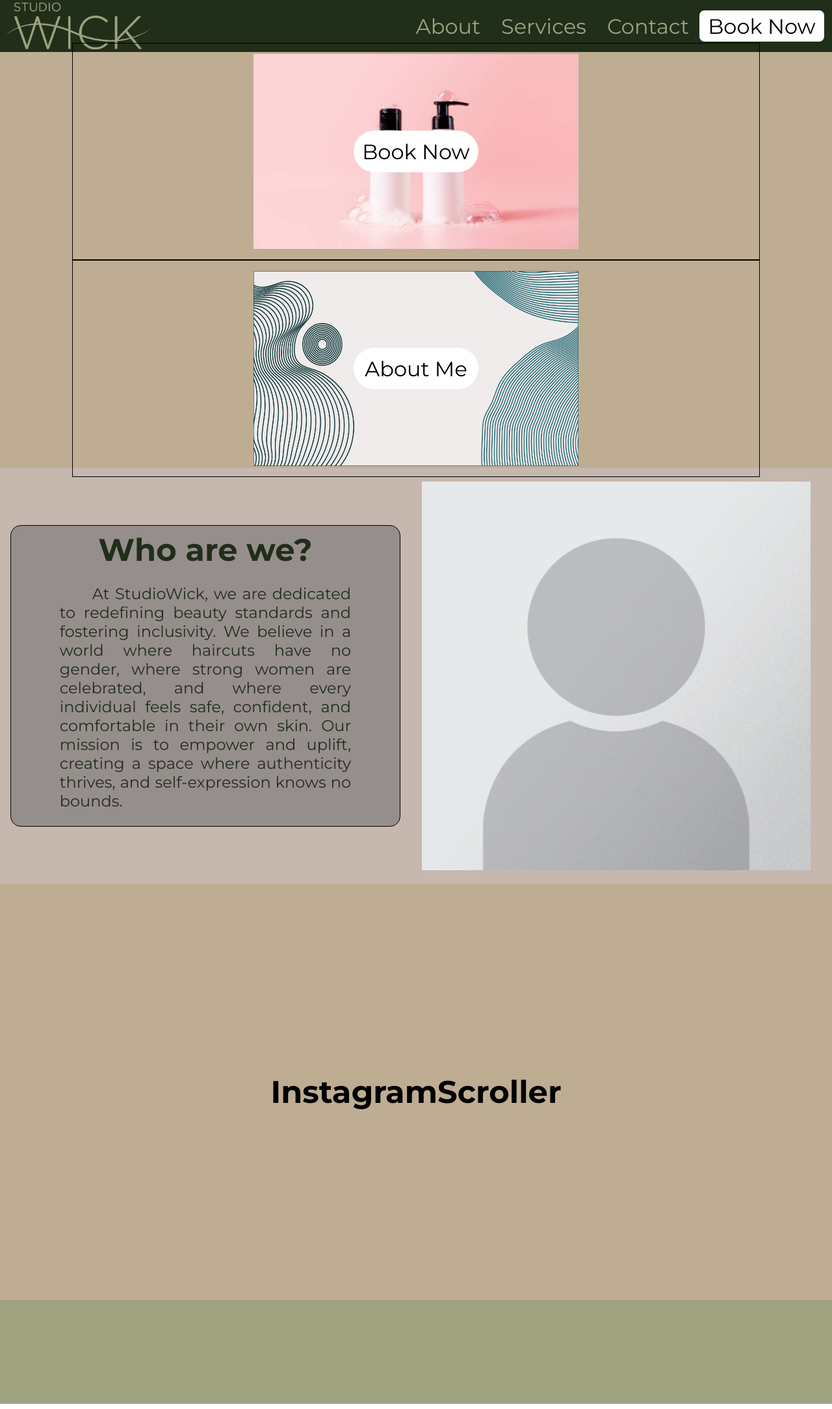
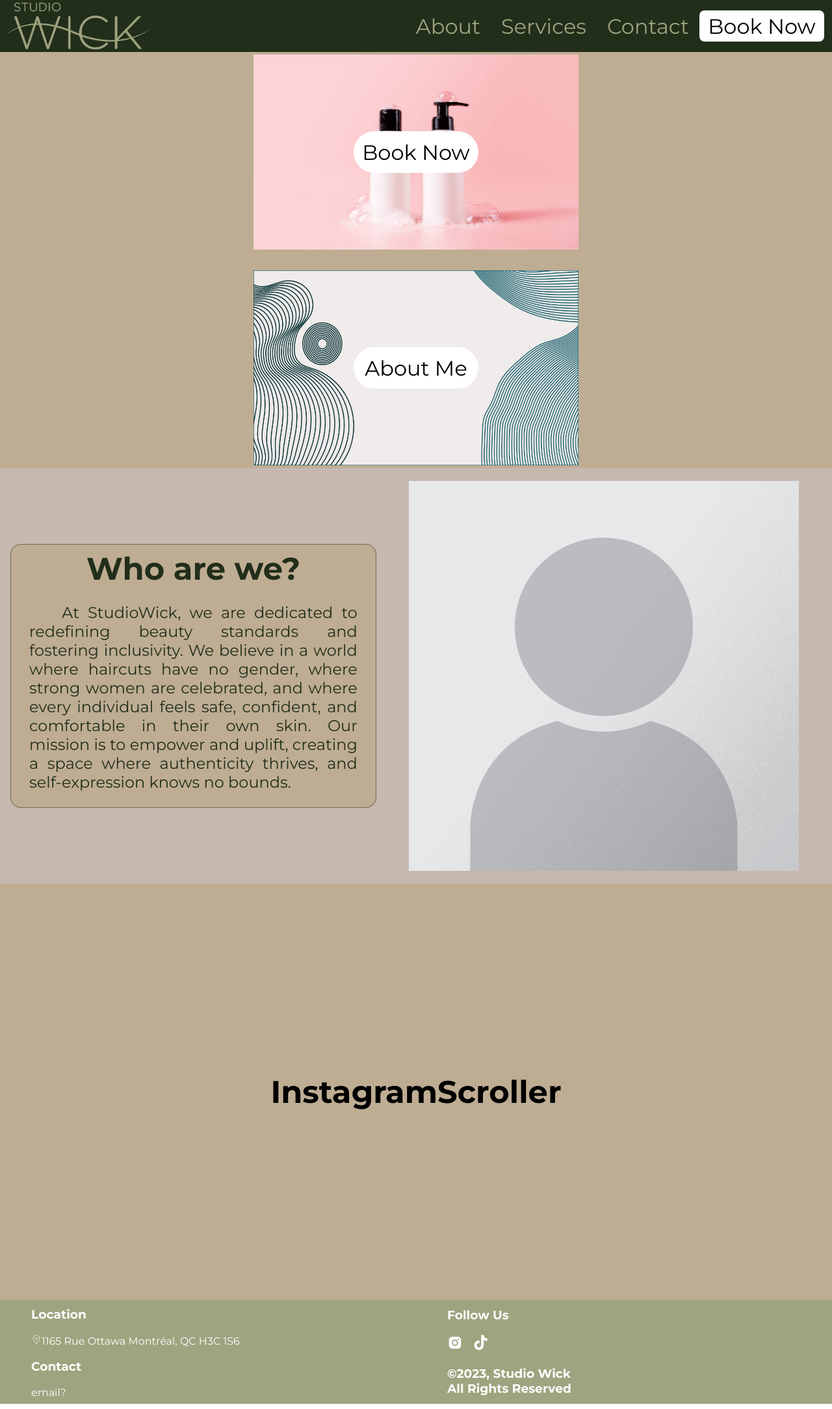
Before and after one commit to PaulSzavay/Studio-Wick, a React (Create React App) app: page / in a window 1280 px wide. Shown: the whole page at 65% size. Built offline with nearby package versions, Linux system fonts and the light colour scheme.

Commit message:
footer updated, not completed for mobile

```diff
--- a/src/Footer.js
+++ b/src/Footer.js
@@ -2,14 +2,15 @@ import { styled } from "styled-components";
 import { AiFillInstagram } from "react-icons/ai";
 import { Link } from "react-router-dom";
 import { CiLocationOn } from "react-icons/ci";
-
+import { FaTiktok } from "react-icons/fa";
 
 const Footer = () => {
 
     return(
         <>
         <FooterDiv>
-            {/* <Location>
+            <LeftInfo>
+            <Location>
                 <h3>Location</h3>
                 <GoogleMaps href="https://www.google.com/maps/place/STUDIO+WICK/@45.4931291,-73.5627637,17z/data=!3m1!4b1!4m6!3m5!1s0x4cc91b496cb6b92f:0x90bddfbdee52ed1d!8m2!3d45.4931254!4d-73.5601888!16s%2Fg%2F11trmw4jhs?entry=ttu" target="_blank">
                 <CiLocationOn />1165 Rue Ottawa Montréal, QC H3C 1S6</GoogleMaps>
@@ -18,13 +19,17 @@ const Footer = () => {
                 <h3>Contact</h3>
                 <p>email?</p>
             </Contact>
-            <Hours>
+            </LeftInfo>
+            <RightInfo>
+            <Follow>
                 <h3>Follow Us</h3>
                 <InstaLink href="https://www.instagram.com/studiowickmtl" target="_blank"><AiFillInstagram /></InstaLink>
-            </Hours>
+                <TikTokLink href="https://www.tiktok.com/@studiowickmtl?lang=en" target="_blank"><FaTiktok /></TikTokLink>
+            </Follow>
             <Policies>
                 <h3>©2023, Studio Wick All Rights Reserved</h3>
-            </Policies> */}
+            </Policies>
+            </RightInfo>
         </FooterDiv>
         </>
     )
@@ -35,16 +40,16 @@ export default Footer
 const FooterDiv = styled.div`
 display: flex;
 flex-direction: row;
-justify-content: space-evenly;
+justify-content: center;
 align-items: center;
-height: 12vh;
+height: 20vh;
 width: 100%;
 
 background-color: #9FA37F;
 //color (dark-olive) was #212e1a
 color:white;
 
-@media only screen and (max-width: 1400px) {
+@media only screen and (max-width: 800px) {
     height: 20vh;
 }
 
@@ -62,7 +67,24 @@ color:white;
 const Contact = styled.div`
 `
 
-const Hours = styled.div`
+const LeftInfo = styled.div`
+width: 50%;
+display: flex;
+justify-content: center;
+flex-direction: column;
+margin-left: 3rem;
+`
+
+const RightInfo = styled.div`
+width: 50%;
+width: 50%;
+display: flex;
+justify-content: center;
+flex-direction: column;
+margin-left: 3rem;
+`
+
+const Follow = styled.div`
 `
 
 const Policies = styled.div`
@@ -74,3 +96,10 @@ text-decoration: none;
 color:white;
 font-size: 1.5rem;
 `
+
+const TikTokLink = styled.a`
+text-decoration: none;
+color:white;
+font-size: 1.45rem;
+margin-left: 1rem;
+`
--- a/src/Homepage.js
+++ b/src/Homepage.js
@@ -13,7 +13,7 @@ const Homepage = () => {
     return(
         <>
         <CoverImageDiv>
-            <Book>
+            <Book href="https://www.fresha.com/a/studio-wick-montreal-montreal-1165-rue-ottawa-iga8musl" target="_blank">
                 <BookButton href="https://www.fresha.com/a/studio-wick-montreal-montreal-1165-rue-ottawa-iga8musl" target="_blank">Book Now</BookButton>
                 <BookImage src={Shampoo}></BookImage>
             </Book>
@@ -54,7 +54,8 @@ display: flex;
 justify-content: center;
 align-items: center;
 padding: 1rem;
-border: 1px solid black;
+
+
 
 @media only screen and  (max-width: 1400px) {
     width: 80%;
@@ -73,7 +74,7 @@ justify-content: center;
 align-items: center;
 padding: 1rem;
 
-border: 1px solid black;
+
 
 @media only screen and  (max-width: 1400px) {
     width: 80%;
@@ -103,9 +104,12 @@ align-items: center;
 
 &:hover{
     background-color: orange;
-    border-radius: 5rem;
 }
 
+& ${Book}:hover{
+        background-color: greenyellow;
+        color: black;
+    }
 
 @media only screen and (max-width: 600px) {
     height: 3rem;
--- a/src/MissionStatement.js
+++ b/src/MissionStatement.js
@@ -56,13 +56,13 @@ display: flex;
 flex-direction: column;
 justify-content: center;
 align-items: center;
-width: 90%;
+width: 80%;
 padding: 0.5rem 0 0 0;
 margin-left: 1rem;
-border: 1px solid black;
+border: 0.1rem solid rgb(33,46,26,0.5) ;
 border-radius: 1rem;
 color:#212e1a;
-background-color:#968E8C;
+background-color:#BEAD93;
 
 
 @media only screen and (max-width: 1050px) {
@@ -92,7 +92,7 @@ text-align: center;
 `
 
 const MissionStatementText = styled.p`
-width: 75%;
+width: 90%;
 font-size: 1.5rem;
 text-indent: 50px;
 text-align: justify;
```
